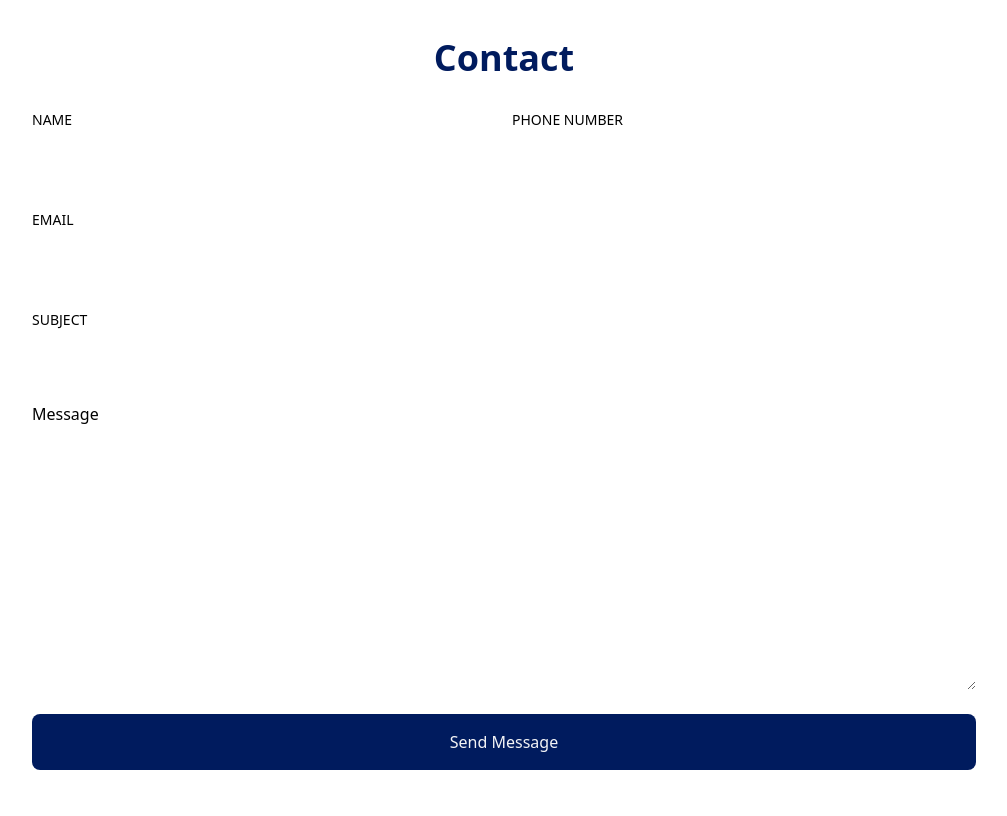
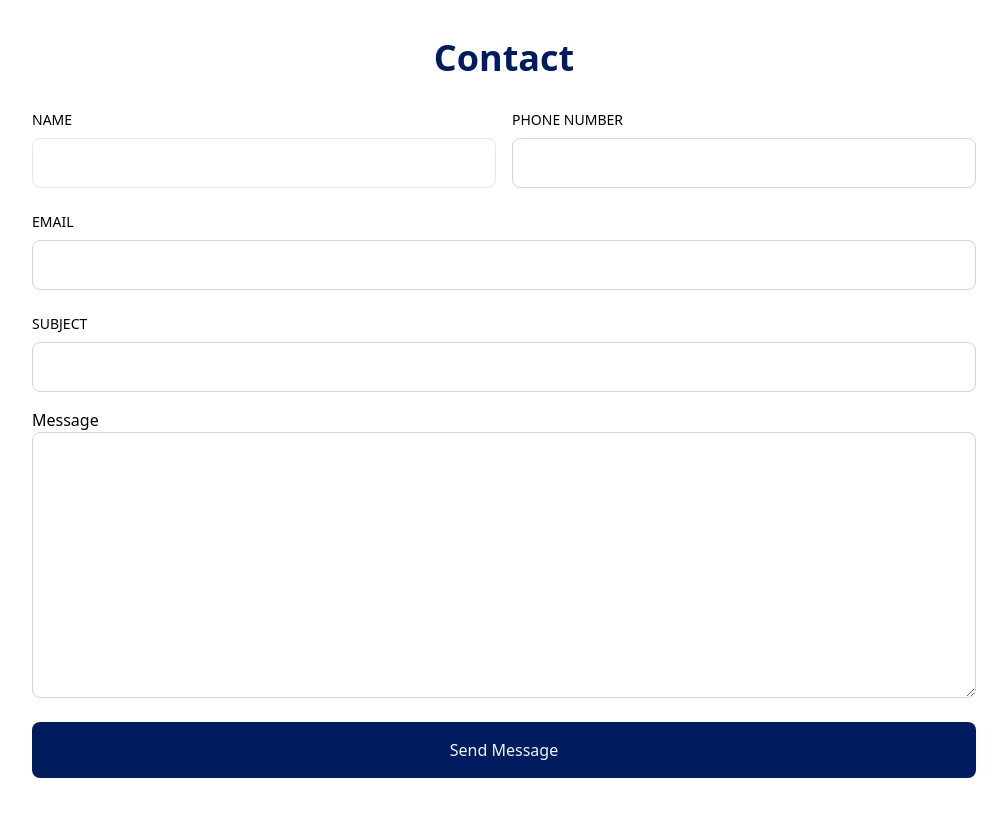
Before and after one commit to facugroso/Portfolio, a React (Vite) app: page / in a window 1280 px wide. Shown: the part 1780-2596 px from the top of the page, without its empty margins (168-1175 px from the left). Built offline with nearby package versions, Linux system fonts and the light colour scheme.

Commit message:
veo inputs

```diff
--- a/src/components/Contact.css
+++ b/src/components/Contact.css
@@ -1,3 +1,3 @@
 .color {
-  background-color: rgb(101, 228, 69);
+  background-color: rgb(42, 77, 34);
 }
--- a/src/components/Contact.jsx
+++ b/src/components/Contact.jsx
@@ -3,7 +3,7 @@ import React from "react";
 
 const Contact = () => {
   return (
-    <div id="contact" className="max-w-[1040px] m-auto md:pl-20 p-4 py-16">
+    <div id="contact" className="max-w-[1040px] m-auto md:pl-20 p-4 py-16 ">
       <h1 className="py-4 text-4xl font-bold text-center text-[#001b5e]">
         Contact
       </h1>
@@ -12,11 +12,11 @@ const Contact = () => {
         method="POST"
         encType="multipart/form/data"
       >
-        <div className="grid md:grid-cols-2 gap-4 w-full py-2">
+        <div className="grid md:grid-cols-2 gap-4 w-full py-2 ">
           <div className="flex flex-col">
             <label className="uppercase text-sm py-2">Name</label>
             <input
-              className="border-  rounded-lg p-3 flex border-gray-700 "
+              className="border  rounded-lg p-3 flex border-black-300 "
               type="text"
               name="name"
             />
@@ -24,7 +24,7 @@ const Contact = () => {
           <div className="flex flex-col ">
             <label className="uppercase text-sm py-2">Phone Number</label>
             <input
-              className="border- rounded-lg p-3 flex border-gray-300"
+              className="border rounded-lg p-3 flex border-gray-300"
               type="text"
               name="phone"
             />
@@ -33,7 +33,7 @@ const Contact = () => {
         <div className="flex flex-col py-2">
           <label className="uppercase text-sm py-2">Email</label>
           <input
-            className="border- rounded-lg p-3 flex border-gray-300"
+            className="border rounded-lg p-3 flex border-gray-300"
             type="email"
             name="email"
           />
@@ -41,7 +41,7 @@ const Contact = () => {
         <div className="flex flex-col py-2">
           <label className="uppercase text-sm py-2">Subject</label>
           <input
-            className="border- rounded-lg p-3 flex border-gray-300"
+            className="border rounded-lg p-3 flex border-gray-300"
             type="text"
             name="subject"
           />
@@ -49,7 +49,7 @@ const Contact = () => {
         <div className="flex flex-col py-2">
           <label>Message</label>
           <textarea
-            className="border- rounded-lg p-3 flex border-gray-300"
+            className="border rounded-lg p-3 flex border-gray-300"
             name="message"
             id=""
             cols="30"
```
